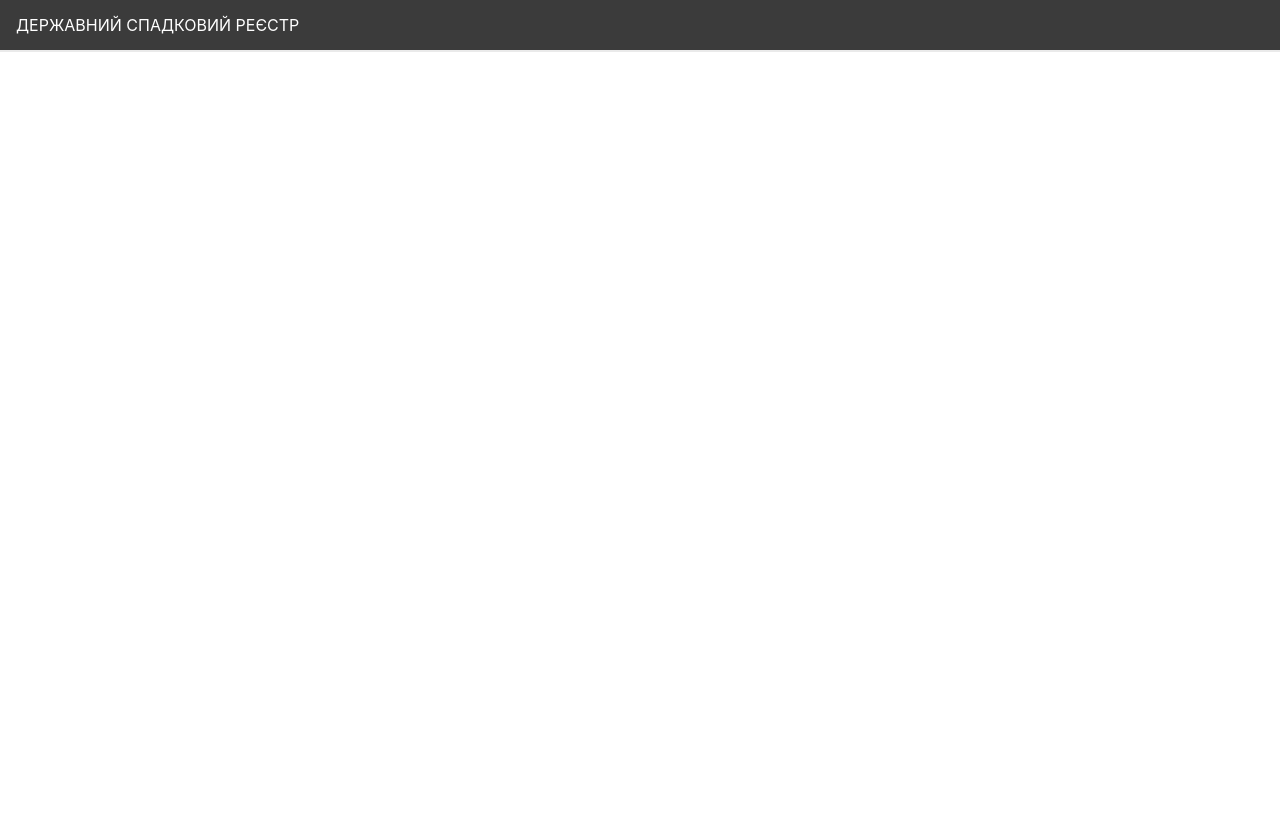
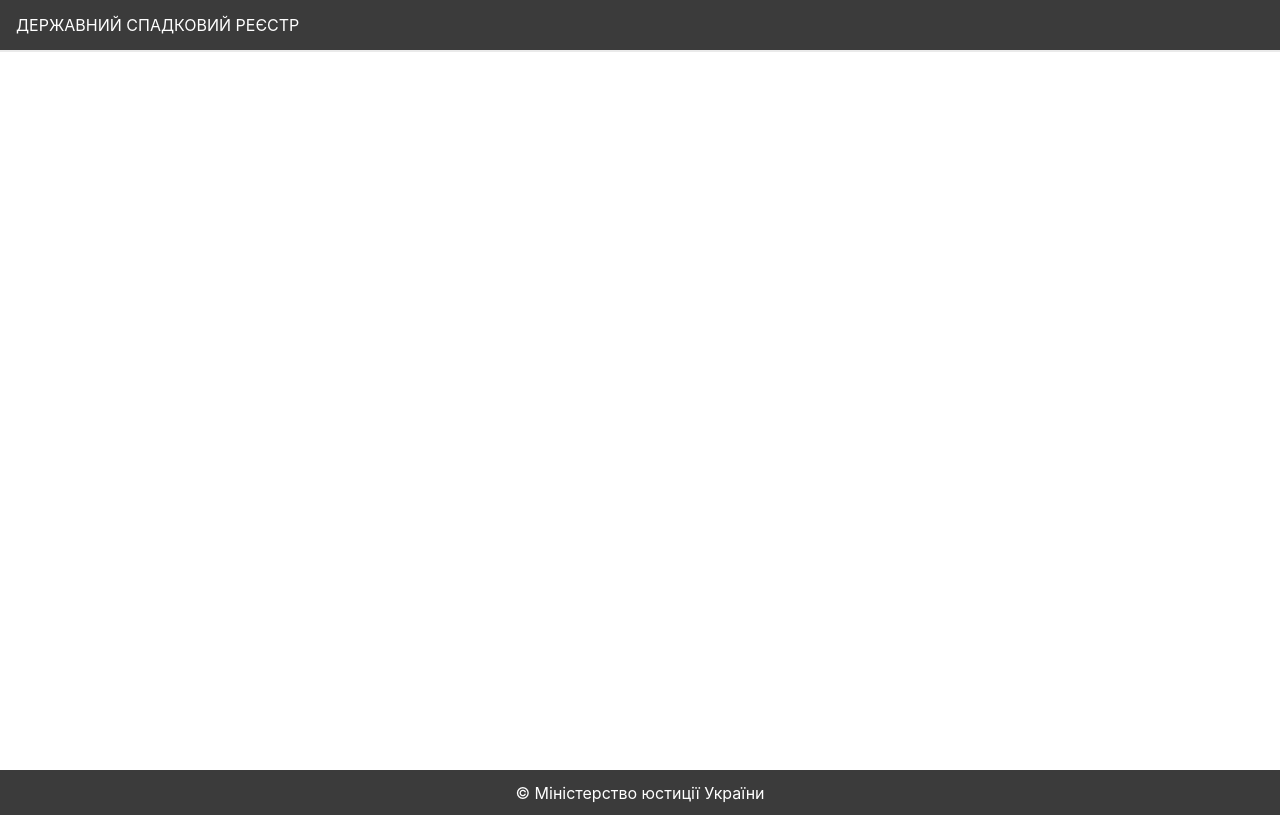
Before and after one commit to Madsora/grecha, a React (Create React App) app in the folder register-project/: page /create in a window 1280 px wide. Built offline with nearby package versions, Linux system fonts and the light colour scheme; what models would draw is missing.

Commit message:
add footer

```diff
--- a/register-project/src/App.css
+++ b/register-project/src/App.css
@@ -1,8 +1,10 @@
 .App {
   text-align: center;
   min-height: 100vh;
+  max-width: 100vw;
 }
 
 .App-header {
   display: flex;
+  height: 90vh;
 }
--- a/register-project/src/App.js
+++ b/register-project/src/App.js
@@ -4,6 +4,7 @@ import Login from "./scenes/Autentification/Login/Login";
 import Register from "./scenes/Autentification/Register/Register";
 import RecordScene from "./scenes/Records";
 import Header from "./containers/Header";
+import Footer from "./containers/Footer/Footer";
 
 import "./App.css";
 
@@ -18,6 +19,7 @@ function App() {
           <Route path="/records" component={RecordScene} />
         </Switch>
       </header>
+      <Footer />
     </div>
   );
 }
--- /dev/null
+++ b/register-project/src/containers/Footer/Footer.jsx
@@ -0,0 +1,10 @@
+import React from "react";
+import styles from "./styles.module.scss";
+
+const Footer = () => (
+    <div className={styles.footer}>
+        	&copy; Міністерство юстиції України
+    </div>
+);
+
+export default Footer;
--- /dev/null
+++ b/register-project/src/containers/Footer/index.js
@@ -0,0 +1,3 @@
+import Footer from "./Footer";
+
+export default Footer;
--- /dev/null
+++ b/register-project/src/containers/Footer/styles.module.scss
@@ -0,0 +1,10 @@
+.footer {
+    display: flex;
+    justify-content: center;
+    align-items: center;
+    height: 45px;
+    padding: 0 16px;
+    background-color: #3b3b3b;
+    color: #ffffff;
+    box-shadow: 0 2px #eaeaea;
+}
--- a/register-project/src/scenes/Records/containers/recordPage/styles.module.scss
+++ b/register-project/src/scenes/Records/containers/recordPage/styles.module.scss
@@ -1,5 +1,5 @@
 .pageContent {
-  width: 415px;
+  width: 470px;
   margin: 40px auto;
   max-width: 80%;
   border-radius: 20px;
```
